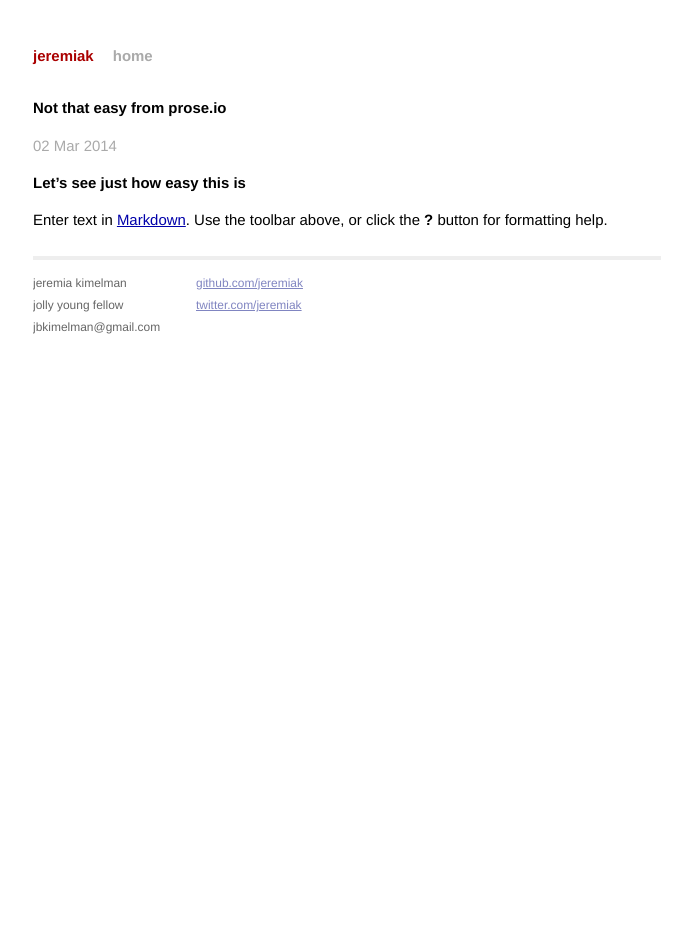
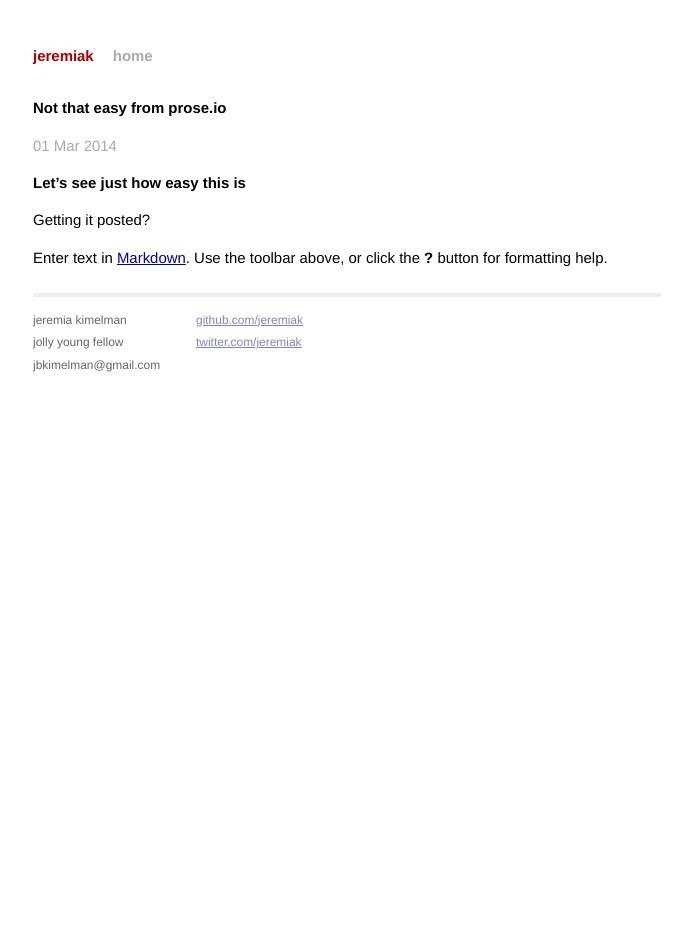
Before and after one commit to jeremiak/jeremiak.github.com, a Jekyll site: the page built from _posts/2014-03-02-post-from-prose.md, in a window 1280 px wide. Shown: the whole page, without its empty margins (293-985 px from the left). Built offline with Jekyll 4.4.1, drawn with Linux system fonts in a browser that asks for light colours; Markdown is read by kramdown in place of the engine named in the settings.

Commit message:
Updated 2014-03-02-post-from-prose.md

```diff
--- a/_posts/2014-03-02-post-from-prose.md
+++ b/_posts/2014-03-02-post-from-prose.md
@@ -1,10 +1,15 @@
 ---
 layout: post
-title:  "Not that easy from prose.io"
-date:   2014-03-02
+title: Not that easy from prose.io
+date: Sat Mar 01 2014
 categories: jekyll
+published:
+  - true
+  - "true"
 ---
 
 ## Let's see just how easy this is
 
+Getting it posted?
+
 Enter text in [Markdown](http://daringfireball.net/projects/markdown/). Use the toolbar above, or click the **?** button for formatting help.
```
